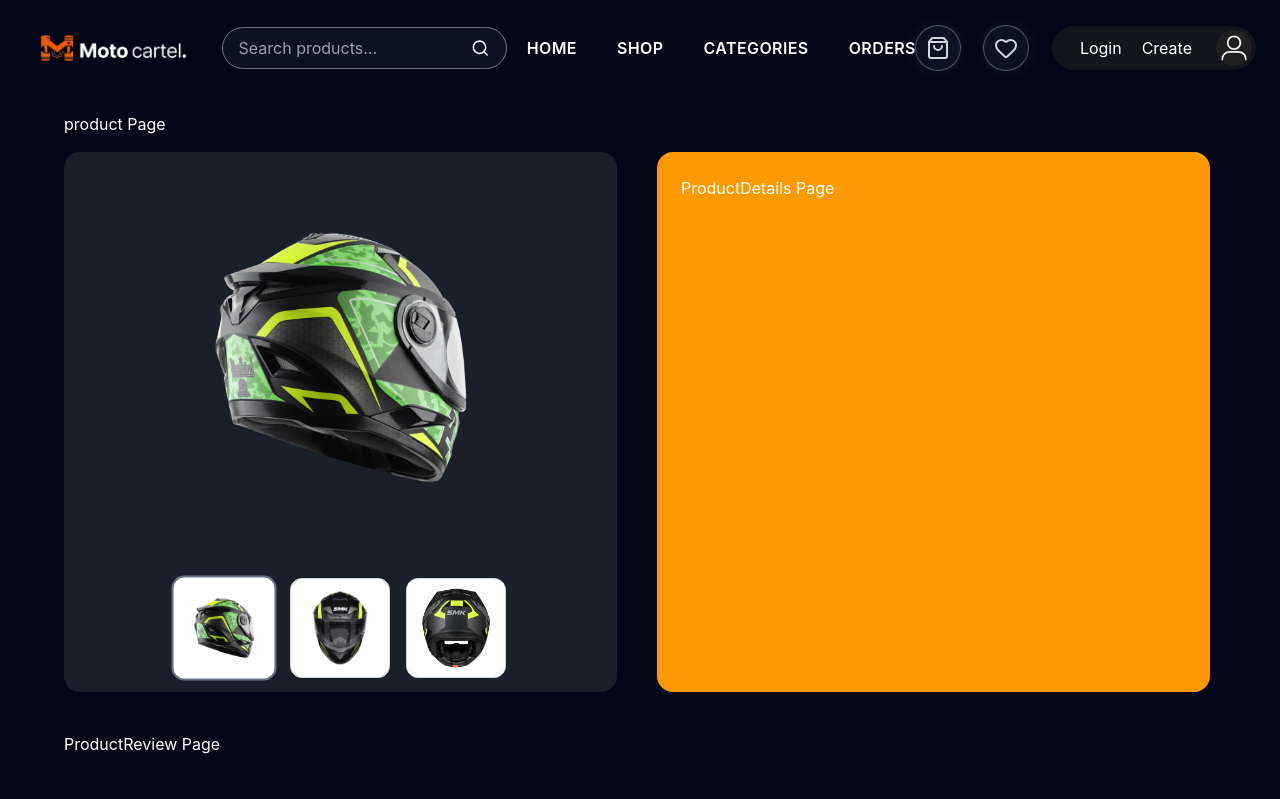
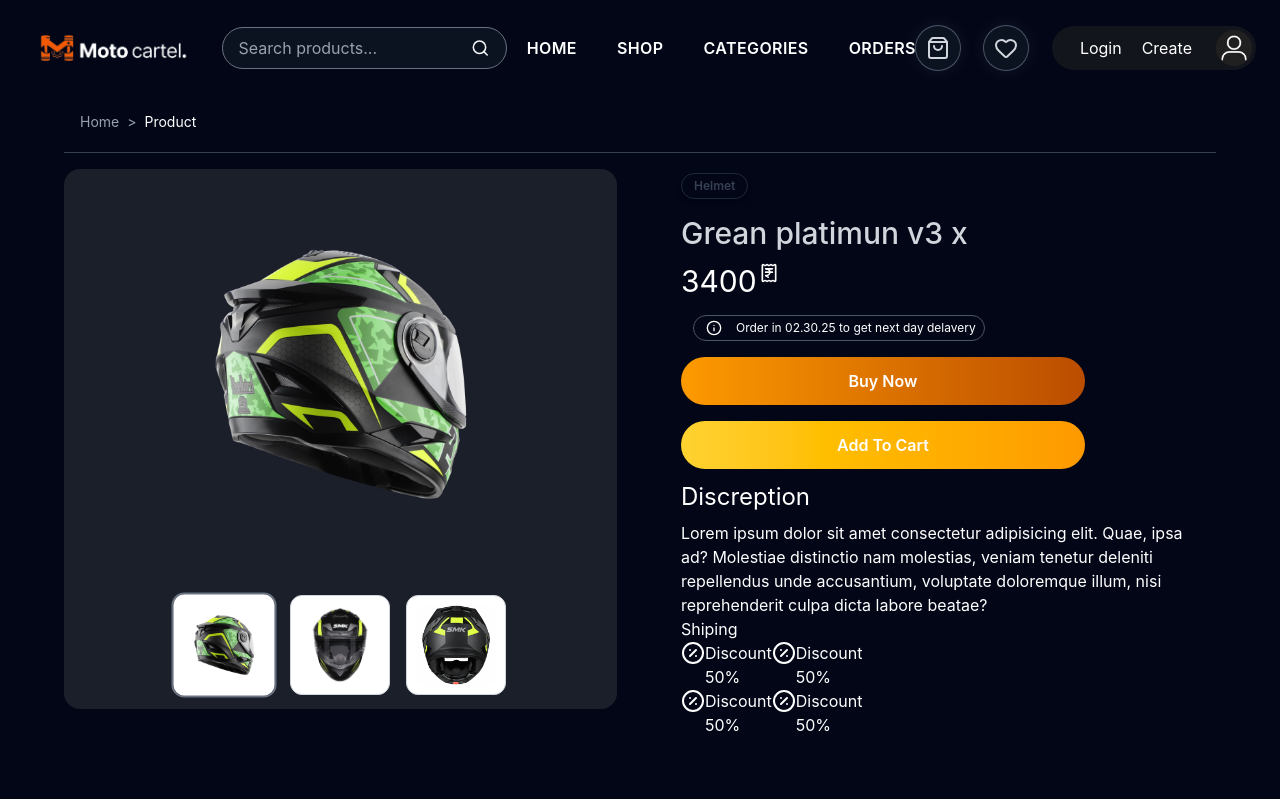
Before and after one commit to niraj-prasad505/MotoCartel, a React app in the folder frontend/: page /Product in a window 1280 px wide. Shown: the top 799 px of the page. Built offline with nearby package versions, Linux system fonts and the light colour scheme; the HTML template or start-up script is replaced by a standard one.

Commit message:
create ProductDetails section

```diff
--- /dev/null
+++ b/frontend/src/components/Common/Breadcrumb.jsx
@@ -0,0 +1,41 @@
+import { Link, useLocation } from "react-router-dom";
+
+const routeNames = {
+  shop: "Shop",
+  product: "Product",
+  categories: "Categories",
+};
+
+const Breadcrumb = ({ productName }) => {
+  const location = useLocation();
+  const pathnames = location.pathname.split("/").filter(Boolean);
+
+  return (
+    <div className="text-sm text-gray-400 flex gap-2">
+      <Link to="/">Home</Link>
+
+      {pathnames.map((name, index) => {
+        const routeTo = "/" + pathnames.slice(0, index + 1).join("/");
+        const isLast = index === pathnames.length - 1;
+
+        const displayName =
+          isLast && productName
+            ? productName
+            : routeNames[name] || name;
+
+        return (
+          <span key={routeTo} className="flex gap-2">
+            {" > "}
+            {isLast ? (
+              <span className="text-white">{displayName}</span>
+            ) : (
+              <Link to={routeTo}>{displayName}</Link>
+            )}
+          </span>
+        );
+      })}
+    </div>
+  );
+};
+
+export default Breadcrumb;
--- a/frontend/src/components/Product/ProductDetails.jsx
+++ b/frontend/src/components/Product/ProductDetails.jsx
@@ -1,5 +1,85 @@
+import { Info, CirclePercent, ReceiptIndianRupee } from 'lucide-react';
 const ProductDetails = () => {
-  return <h1>ProductDetails Page</h1>;
+  return <div>
+    <div className="px-3 py-1 border-1 border-gray-800 rounded-full shadow-md w-fit">
+      <h1 className="text-xs font-semibold text-gray-700">Helmet</h1>
+    </div>
+    <div className='mt-4 gap-3 flex flex-col'>
+      <h1 className=' text-3xl font-medium text-gray-300'>Grean platimun v3 x</h1>
+      <div className='flex'>
+        <h1 className=' text-3xl font-normal'>3400</h1>
+        <ReceiptIndianRupee className='h-5' />
+      </div>
+    </div>
+
+    <div className='flex gap-2.5 border-1 w-fit p-1 px-2 rounded-full border-gray-600 ml-3 mt-4'>
+      <Info className='h-4' />
+      <p className='text-xs'>Order in <span>02.30.25</span> to get next day delavery </p>
+    </div>
+
+    <div className="px-5 py-3 bg-gradient-to-r from-amber-500 to-amber-700 w-[80%] flex justify-center items-center mt-4 rounded-full">
+      <button className="text-white font-semibold">
+        Buy Now
+      </button>
+    </div>
+    <div className="px-5 py-3 bg-gradient-to-r from-amber-300 to-amber-500 w-[80%] flex justify-center items-center mt-4 rounded-full">
+      <button className="text-white font-semibold">
+        Add To Cart
+      </button>
+    </div>
+    <div className='mt-3'>
+      <h1 className='mt-3 text-2xl'>Discreption</h1>
+      <div className='mt-2'>
+        <h1>Lorem ipsum dolor sit amet consectetur adipisicing elit. Quae, ipsa ad? Molestiae distinctio nam molestias, veniam tenetur deleniti repellendus unde accusantium, voluptate doloremque illum, nisi reprehenderit culpa dicta labore beatae?</h1>
+      </div>
+    </div>
+    <div>
+      <h1>Shiping</h1>
+      <div className='flex'>
+        <div>
+          <div className='flex'>
+            <div>
+              <CirclePercent />
+            </div>
+            <div>
+              <h1>Discount</h1>
+              <h1>50%</h1>
+            </div>
+          </div>
+          <div className='flex'>
+            <div>
+              <CirclePercent />
+            </div>
+            <div>
+              <h1>Discount</h1>
+              <h1>50%</h1>
+            </div>
+          </div>
+        </div>
+        <div>
+          <div className='flex'>
+            <div>
+              <CirclePercent />
+            </div>
+            <div>
+              <h1>Discount</h1>
+              <h1>50%</h1>
+            </div>
+          </div>
+          <div className='flex'>
+            <div>
+              <CirclePercent />
+            </div>
+            <div>
+              <h1>Discount</h1>
+              <h1>50%</h1>
+            </div>
+          </div>
+        </div>
+      </div>
+
+    </div>
+  </div>;
 };
 
 export default ProductDetails;
--- a/frontend/src/components/Product/ProductHeader.jsx
+++ b/frontend/src/components/Product/ProductHeader.jsx
@@ -1,5 +1,17 @@
-const ProductHeader = () => {
-  return <h1>product Page</h1>;
+import Breadcrumb from "../Common/Breadcrumb";
+
+const ProductHeader = ({ productName }) => {
+  return (
+    <div className="px-4 pb-3 border-b border-gray-700">
+      {/* Breadcrumb */}
+      <Breadcrumb productName={productName} />
+
+      {/* Title */}
+      <h1 className="text-3xl font-semibold mt-2">
+        {productName && productName !== "Product" ? productName : ""}
+      </h1>
+    </div>
+  );
 };
 
 export default ProductHeader;
--- a/frontend/src/pages/Product.jsx
+++ b/frontend/src/pages/Product.jsx
@@ -29,7 +29,7 @@ const Product = () => {
         </div>
 
         {/* Details */}
-        <div className="w-full md:w-[48%] bg-amber-500 rounded-2xl p-6">
+        <div className="w-full md:w-[48%] rounded-2xl p-6 pt-1">
           <ProductDetails />
         </div>
 
```
